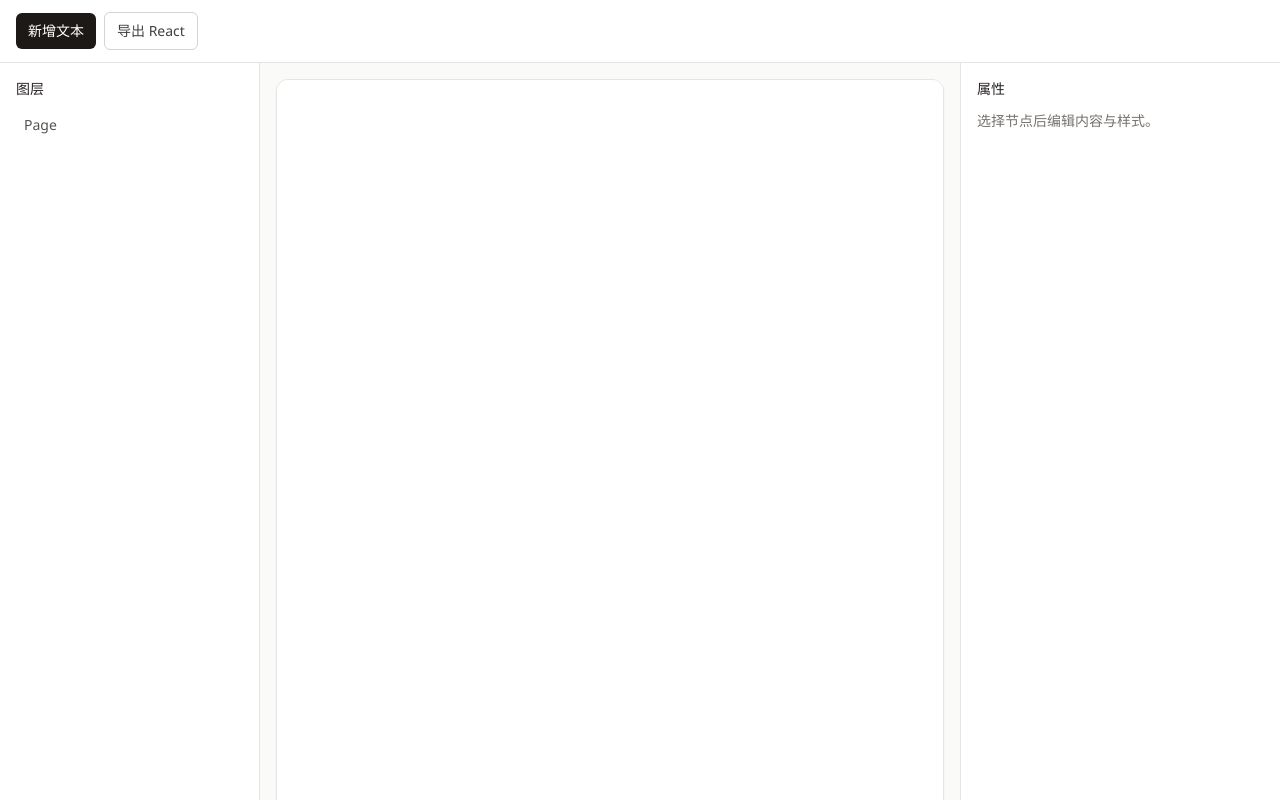
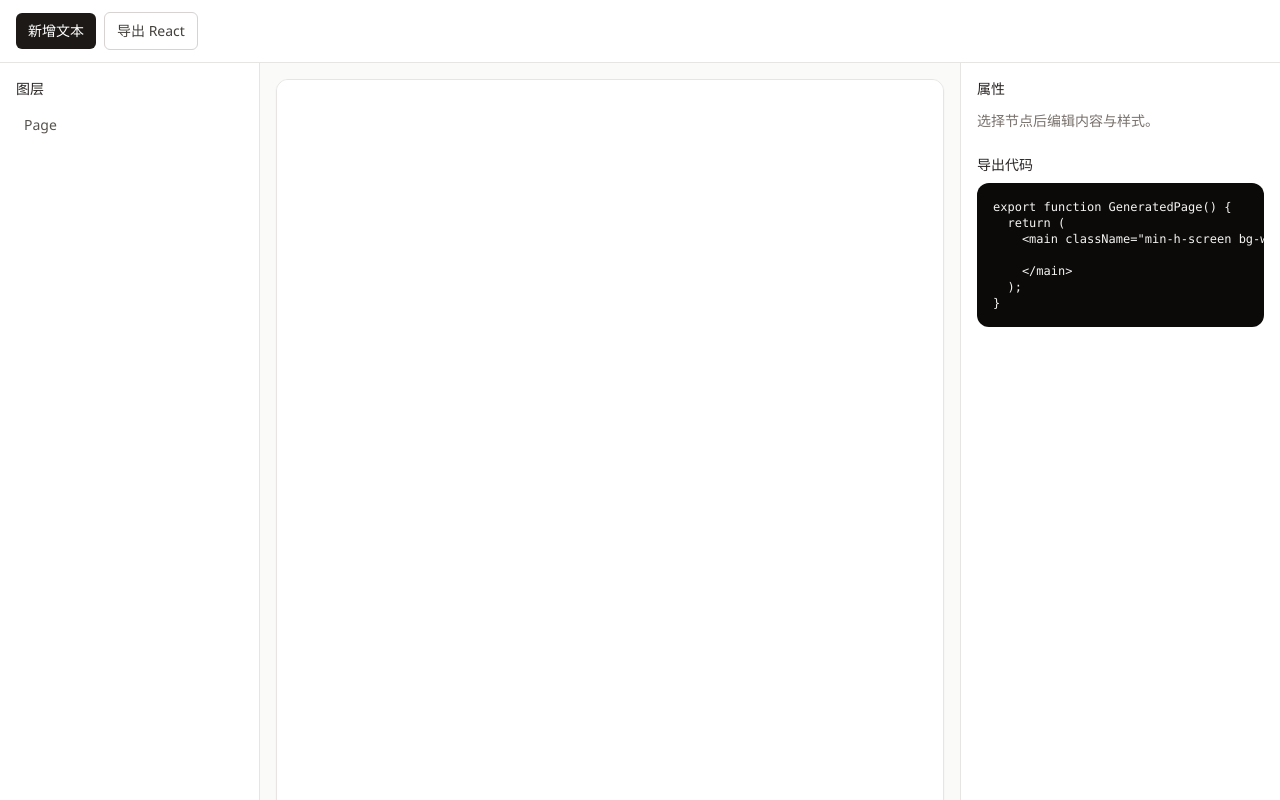
Before and after one commit to mjjt640/UI-Loom, a React (Vite) app: page / in a window 1280 px wide. Shown: the top 800 px of the page. Built offline with nearby package versions, Linux system fonts and the light colour scheme.

Commit message:
feat: export page model to react tailwind code

```diff
--- /dev/null
+++ b/src/domain/exporter/reactTailwindExporter.ts
@@ -0,0 +1,34 @@
+import type { PageDocument, UINode } from '../model/types'
+import { textStyleToClassName } from './tailwindMapping'
+
+function escapeText(value = '') {
+  return value.replaceAll('{', '&#123;').replaceAll('}', '&#125;')
+}
+
+function renderNode(node: UINode) {
+  if (node.type === 'text') {
+    return `      <div className="${textStyleToClassName(node.style)}">${escapeText(
+      node.content.text,
+    )}</div>`
+  }
+
+  return ''
+}
+
+export function exportToReactTailwind(document: PageDocument) {
+  const body = Object.values(document.nodes)
+    .filter((node) => node.type !== 'page')
+    .map(renderNode)
+    .filter(Boolean)
+    .join('\n')
+
+  return [
+    'export function GeneratedPage() {',
+    '  return (',
+    '    <main className="min-h-screen bg-white">',
+    body,
+    '    </main>',
+    '  );',
+    '}',
+  ].join('\n')
+}
--- /dev/null
+++ b/src/domain/exporter/tailwindMapping.ts
@@ -0,0 +1,12 @@
+import type { StyleProps } from '../model/types'
+
+export function textStyleToClassName(style: StyleProps) {
+  const classes: string[] = []
+
+  if (style.fontWeight === 600) classes.push('font-semibold')
+  if (style.fontWeight === 700) classes.push('font-bold')
+  if (style.color === '#111827') classes.push('text-gray-900')
+  if (style.fontSize === 24) classes.push('text-2xl')
+
+  return classes.join(' ')
+}
--- a/src/features/editor/inspector/InspectorPanel.tsx
+++ b/src/features/editor/inspector/InspectorPanel.tsx
@@ -1,4 +1,5 @@
 import { useEditorStore } from '../../../store/editorStore'
+import { CodePreviewPanel } from '../../preview/CodePreviewPanel'
 
 export function InspectorPanel() {
   const document = useEditorStore((state) => state.document)
@@ -31,6 +32,7 @@ export function InspectorPanel() {
       ) : (
         <p className="text-sm text-stone-500">选择节点后编辑内容与样式。</p>
       )}
+      <CodePreviewPanel />
     </aside>
   )
 }
--- /dev/null
+++ b/src/features/preview/CodePreviewPanel.tsx
@@ -0,0 +1,16 @@
+import { exportToReactTailwind } from '../../domain/exporter/reactTailwindExporter'
+import { useEditorStore } from '../../store/editorStore'
+
+export function CodePreviewPanel() {
+  const document = useEditorStore((state) => state.document)
+  const code = exportToReactTailwind(document)
+
+  return (
+    <section className="mt-6">
+      <h3 className="mb-2 text-sm font-semibold text-stone-800">导出代码</h3>
+      <pre className="max-h-72 overflow-auto rounded-xl bg-stone-950 p-4 text-xs text-stone-100">
+        <code>{code}</code>
+      </pre>
+    </section>
+  )
+}
```
Also changed, not shown: 1 other file (tests, documents, lock files or other folders).
